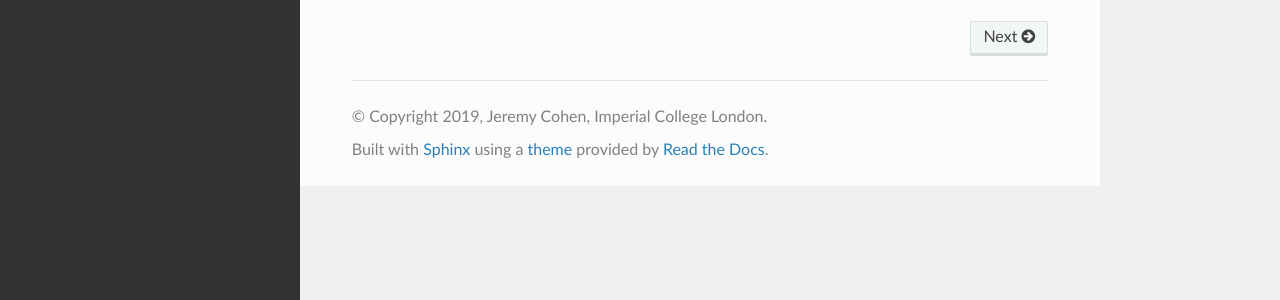
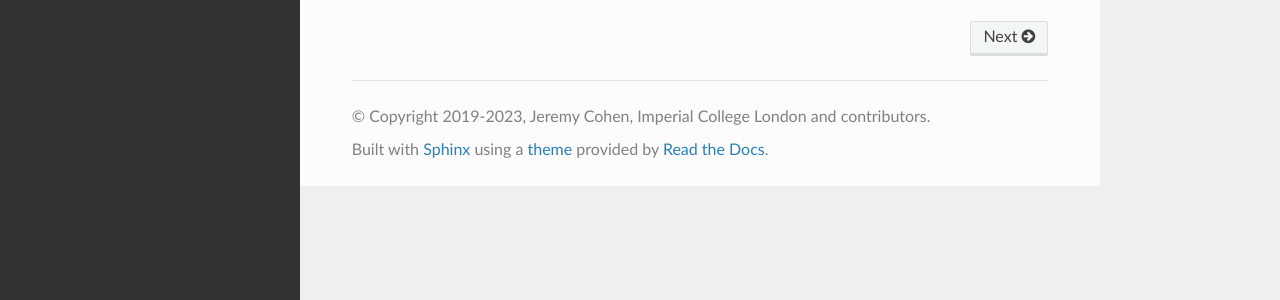
Before and after one commit to ImperialCollegeLondon/django-drf-filepond, a Sphinx documentation site: the page built from docs/index.rst, in a window 1280 px wide. Shown: the part 463-763 px from the top of the page. Built offline with Sphinx 7.4.7 and the Read the Docs theme 2.0.0, drawn with Linux system fonts in a browser that asks for light colours.

```diff
--- a/docs/conf.py
+++ b/docs/conf.py
@@ -20,8 +20,8 @@
 # -- Project information -----------------------------------------------------
 
 project = 'django-drf-filepond'
-copyright = '2019, Jeremy Cohen, Imperial College London'
-author = 'Jeremy Cohen'
+copyright = '2019-2023, Jeremy Cohen, Imperial College London and contributors'
+author = 'Jeremy Cohen and contributors'
 
 # The short X.Y version
 version = ''
@@ -59,7 +59,7 @@ master_doc = 'index'
 #
 # This is also used if you do content translation via gettext catalogs.
 # Usually you set "language" from the command line for these cases.
-language = None
+language = 'en'
 
 # List of patterns, relative to source directory, that match files and
 # directories to ignore when looking for source files.
--- a/setup.py
+++ b/setup.py
@@ -5,7 +5,7 @@ with open("README.md", "r") as readme:
 
 setup(
     name="django-drf-filepond",
-    version="0.5.0",
+    version="0.6.0",
     description="Filepond server app for Django REST Framework",
     long_description=long_description,
     long_description_content_type='text/markdown',
```
